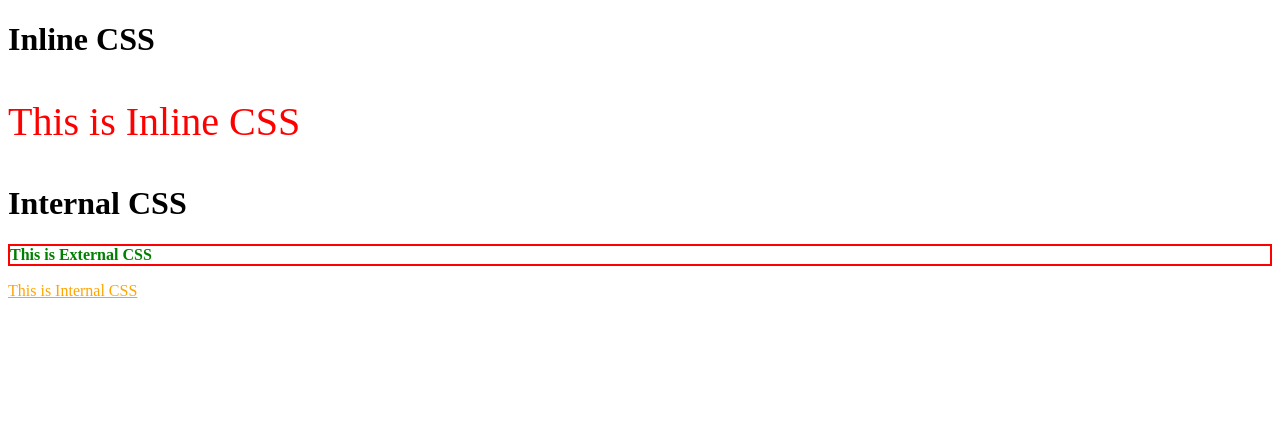
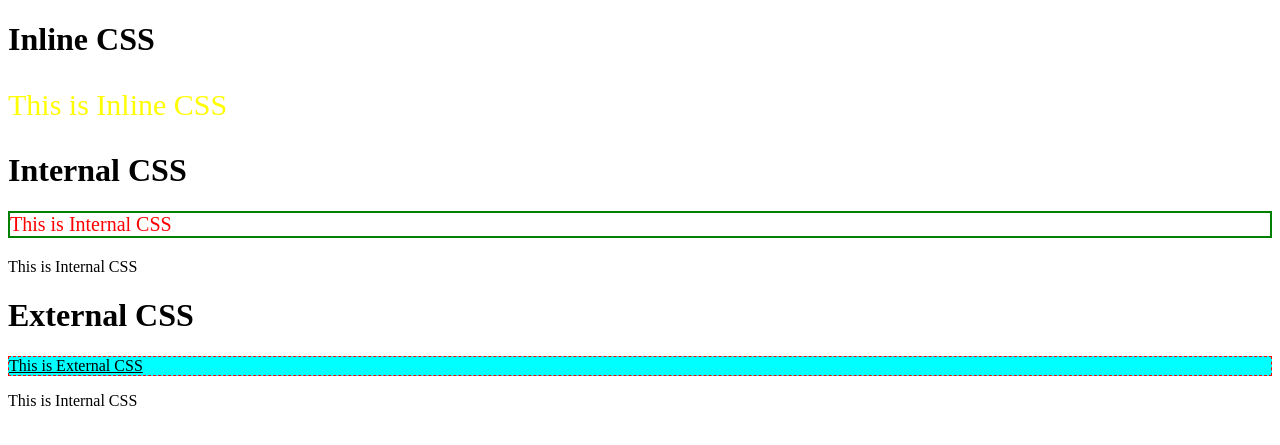
Before and after one commit to durgaprasad-jyothula/qis-wdf, a PHP site: page /css.html in a window 1280 px wide. Shown: the top 445 px of the page. Run offline with PHP 8.4, Linux system fonts and the light colour scheme.

Commit message:
new link

```diff
--- a/files/css.html
+++ b/files/css.html
@@ -6,14 +6,21 @@
     <title>Document</title>
     <link rel="stylesheet" href="style.css">
     <style>
-
+        .internal{
+            color: red;
+            border: 2px solid green;
+            font-size: 20px;
+        }
     </style>
 </head>
 <body>
     <h1>Inline CSS</h1>
-    <p style="color: red;font-size: 40px;">This is Inline CSS</p>
+    <p style="color: yellow;font-size: 30px;">This is Inline CSS</p>
     <h1>Internal CSS</h1>
+    <p class="internal">This is Internal CSS</p>
+    <p id="id_selector">This is Internal CSS</p>
+    <h1>External CSS</h1>
     <p class="external">This is External CSS</p>
-    <p id="id_selector">This is Internal CSS</p>
+    <p id="id_selector1">This is Internal CSS</p>
 </body>
 </html>
--- /dev/null
+++ b/files/external.js
@@ -0,0 +1,3 @@
+function func_external(){
+    alert('this is external js')
+}
--- a/files/style.css
+++ b/files/style.css
@@ -1,9 +1,5 @@
 .external{
-    color: green;
-    border: 2px solid red;
-    font-weight: bold;
+    text-decoration: underline;
+    background-color: aqua;
+    border: 1px dashed red;
 }
-#id_selector{
-    color: orange;
-    text-decoration: underline;
-}
--- a/portfolio links.txt
+++ b/portfolio links.txt
@@ -1,3 +1,4 @@
+https://www.codewithrandom.com/2022/01/01/portfolio-website-html-css/
 https://htmlcodex.com/personal-portfolio-html-template/
 https://templatemo.com/tag/portfolio
 https://colorlib.com/wp/portfolio-tag/personal-portfolio/
```
Also changed, not shown: files/intro_js.html (added, +22 -0 lines), files/variables.html (added, +16 -0 lines).
